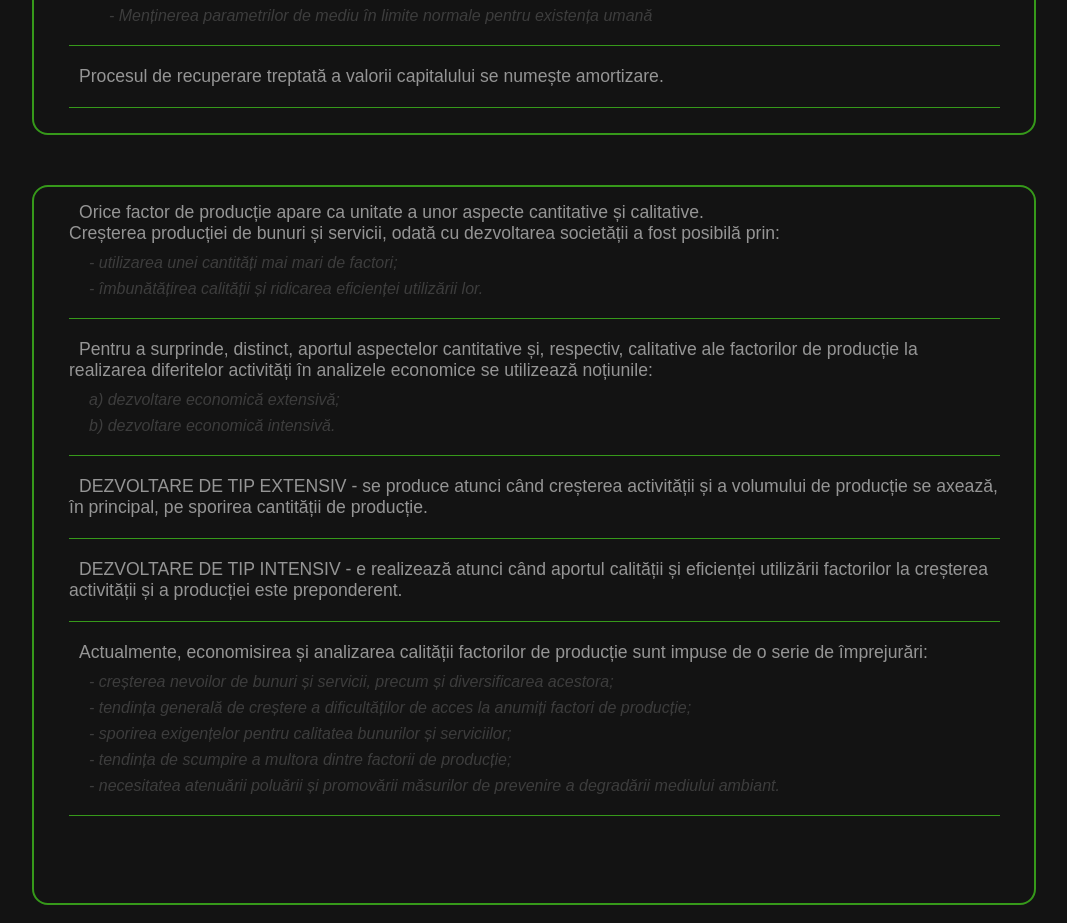
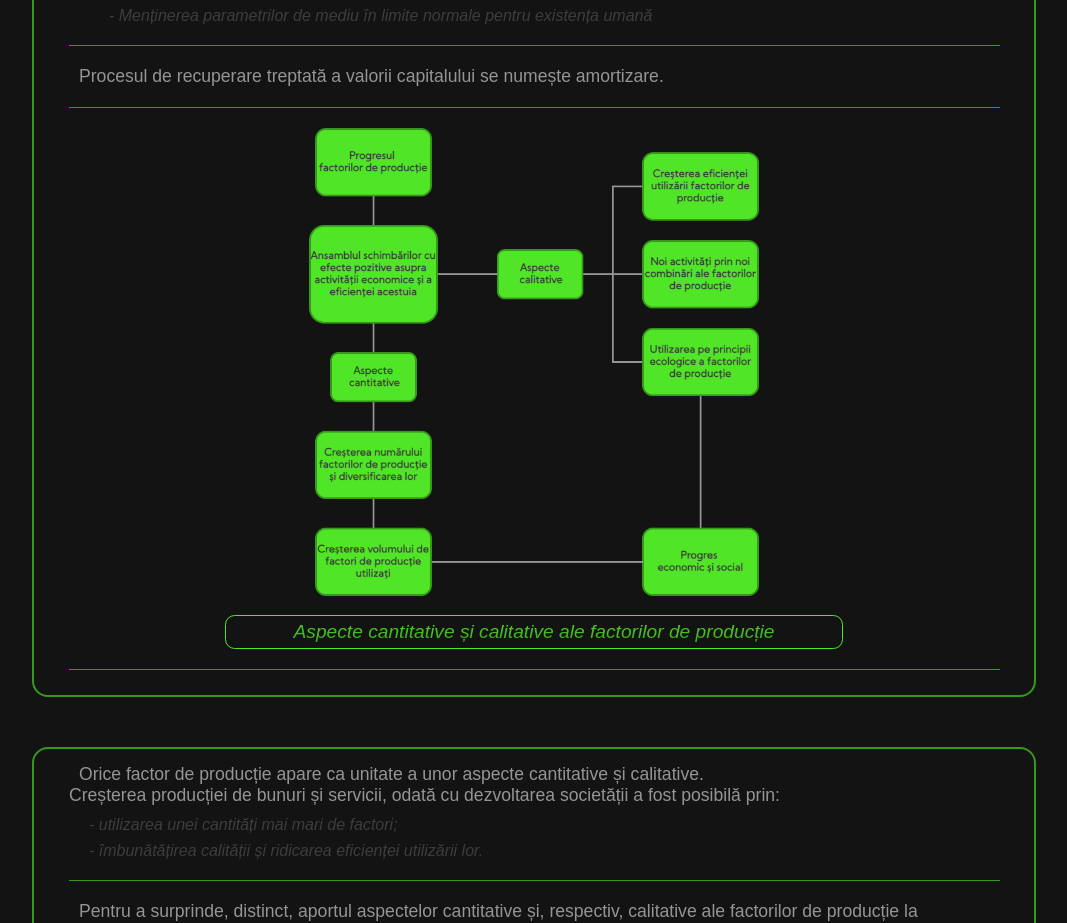
Before and after one commit to TheAncientOwl/progresul-fdp-react, a React (Create React App) app: page / in a window 1280 px wide. Shown: the part 2469-3392 px from the top of the page, without its empty margins (106-1173 px from the left). Built offline with nearby package versions, Linux system fonts and the light colour scheme.

Commit message:
added graphics.

```diff
--- a/src/components/sections/capitalul-tehnic-si-progresul-fdp/Aspecte.js
+++ b/src/components/sections/capitalul-tehnic-si-progresul-fdp/Aspecte.js
@@ -10,7 +10,9 @@ import {
   SectionSubTitle,
   Divider,
 } from '../../content/ContentElements';
+import AspecteCantitativeCalitativeGr from '../../../images/aspecte_cantitative_si_calitative_fdp.png';
 import ContentSection from '../../content';
+import Graphic from '../../graphic';
 
 export default function Aspecte({ id }) {
   return (
@@ -91,6 +93,13 @@ export default function Aspecte({ id }) {
         Procesul de recuperare treptată a valorii capitalului se numește amortizare.
       </Paragraph>
       <Divider />
+      <Graphic
+        title='Aspecte cantitative și calitative ale factorilor de producție'
+        src={AspecteCantitativeCalitativeGr}
+        alt='aspecte cantitative și calitative ale factorilor de producție'
+        width='450'>
+        <Divider />
+      </Graphic>
     </ContentSection>
   );
 }
```
Also changed, not shown: src/images/aspecte_cantitative_si_calitative_fdp.png (added).
